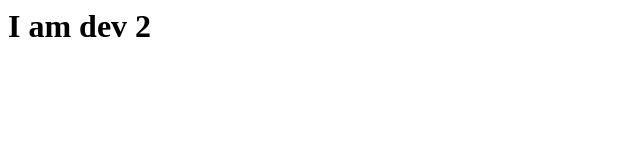
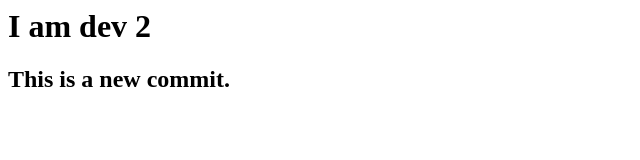
Before and after one commit to shakyakrishna/Hitandtrial, a plain HTML site: page index.html in a window 1280 px wide. Shown: the whole page, without its empty margins (0-640 px from the left). Drawn offline with Linux system fonts and the light colour scheme.

Commit message:
third commit

```diff
--- a/index.html
+++ b/index.html
@@ -3,4 +3,5 @@
 </head>
 <body>
 <h1>I am dev 2</h1>
+<h2>This is a new commit.</h2>
 </body>
```
